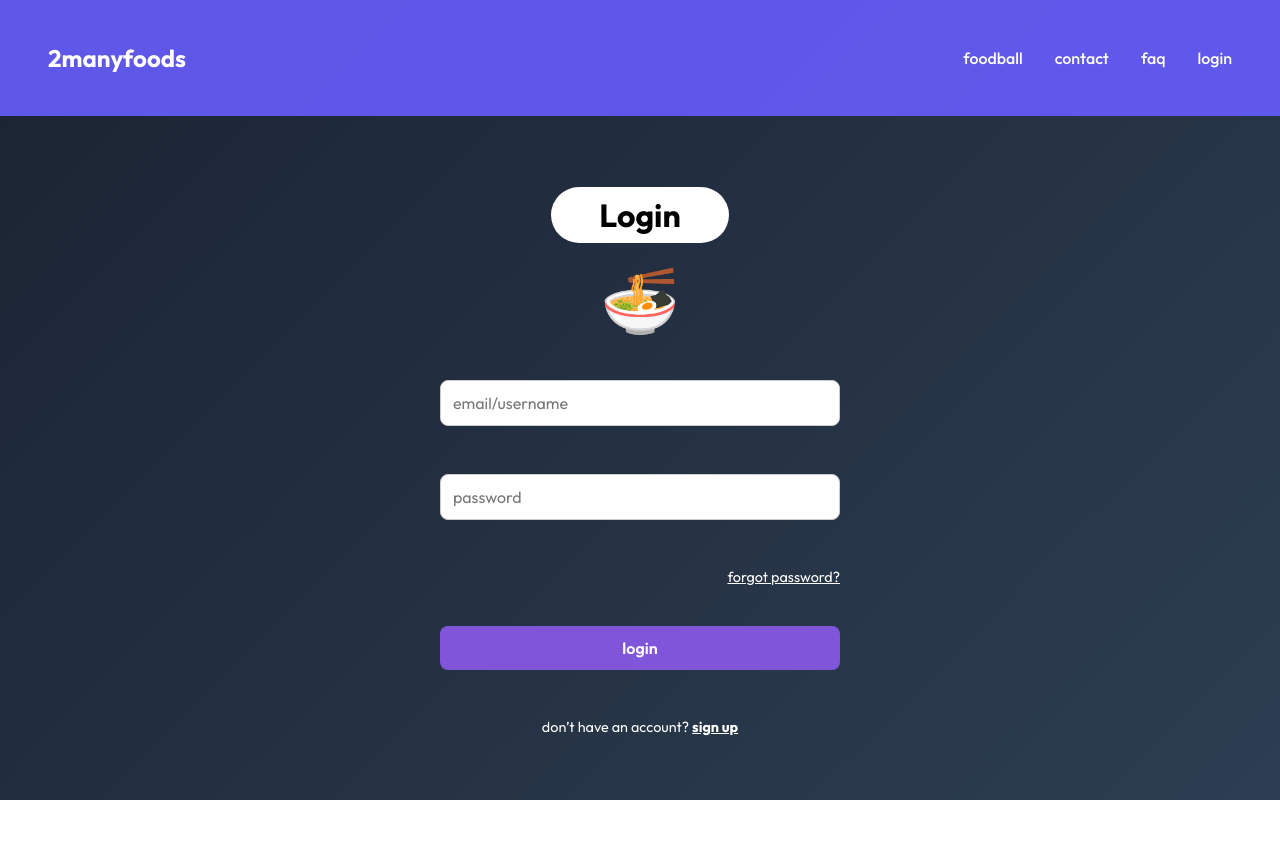
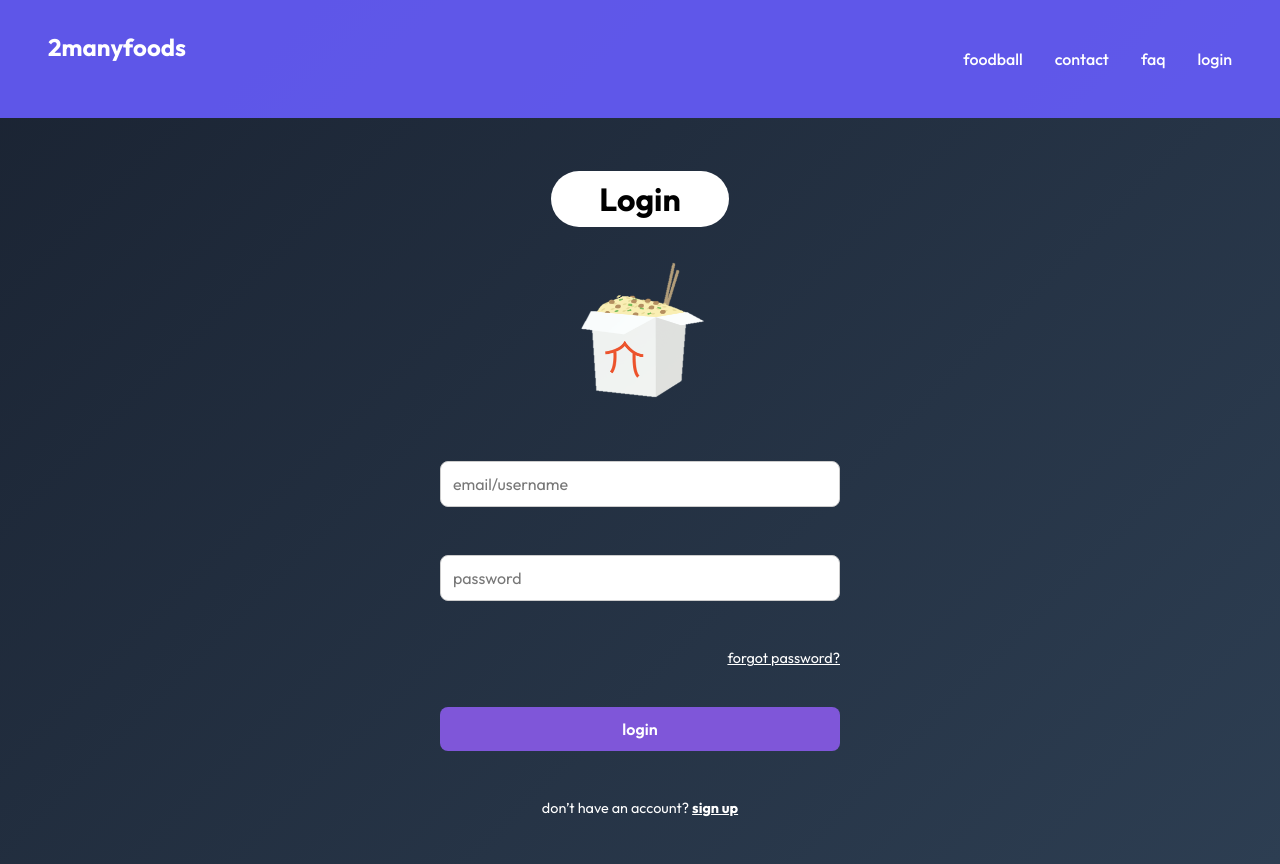
Before and after one commit to maejikal/SC2006-Foodball, a React (Vite) app in the folder 2ManyFoods/2manyfoods-frontend/: page /login in a window 1280 px wide. Before the commit the page ends 800 px from the top, so only its background shows below. Built offline with nearby package versions, Linux system fonts and the light colour scheme.

Commit message:
Added logo and fixed textbox alignment

```diff
--- a/2ManyFoods/2manyfoods-frontend/src/pages/ChangePasswordPage.css
+++ b/2ManyFoods/2manyfoods-frontend/src/pages/ChangePasswordPage.css
@@ -41,6 +41,7 @@
   border-radius: 40px;
   padding: 3rem 4rem;
   margin-top: 1rem;
+  box-sizing: border-box;
 }
 
 .passwordFormContainer > p {
@@ -54,9 +55,11 @@
   display: flex;
   flex-direction: column;
   gap: 1.5rem;
+  margin: 0 auto;
 }
 
 .formGroup {
+  padding-right: 10%;
   display: flex;
   flex-direction: column;
 }
--- a/2ManyFoods/2manyfoods-frontend/src/pages/LoginPage.jsx
+++ b/2ManyFoods/2manyfoods-frontend/src/pages/LoginPage.jsx
@@ -31,8 +31,13 @@ export default function LoginPage() {
       <div className="loginContainer">
         <h1>Login</h1>
 
-        {/* 🍜 Emoji */}
-        <div style={{ fontSize: '4rem', marginBottom: '1rem' }}>🍜</div>
+        <div style={{marginBottom:'0.5rem'}}>
+          <img
+            src="/assets/2manyfoods-logo.png"
+            alt="2manyfoods"
+            style={{width:'150px', height: '150px'}}
+          />
+        </div>
 
         <form onSubmit={handleSubmit}>
           <FormInput
--- a/2ManyFoods/2manyfoods-frontend/src/pages/SignupPage.css
+++ b/2ManyFoods/2manyfoods-frontend/src/pages/SignupPage.css
@@ -27,7 +27,7 @@
   text-align: center;
 }
 
-.emoji {
+.logo {
   font-size: 3.5rem;
   margin-bottom: 1.5rem;
 }
--- a/2ManyFoods/2manyfoods-frontend/src/pages/SignupPage.jsx
+++ b/2ManyFoods/2manyfoods-frontend/src/pages/SignupPage.jsx
@@ -32,7 +32,15 @@ export default function SignupPage() {
       <Navbar />
       <div className="signupContainer">
         <h1>sign up</h1>
-        <div className="emoji">🍜</div>
+        <div className='logo'>
+          <img
+            src="/assets/2manyfoods-logo.png"
+            alt="2manyfoods"
+            style={{width:'150px', height: '150px'}}
+          />
+        </div>
+
+
         <form onSubmit={handleSubmit}>
           <FormInput
             name="email"
```
Also changed, not shown: 2ManyFoods/2manyfoods-frontend/public/assets/2manyfoods-logo.png (added).
